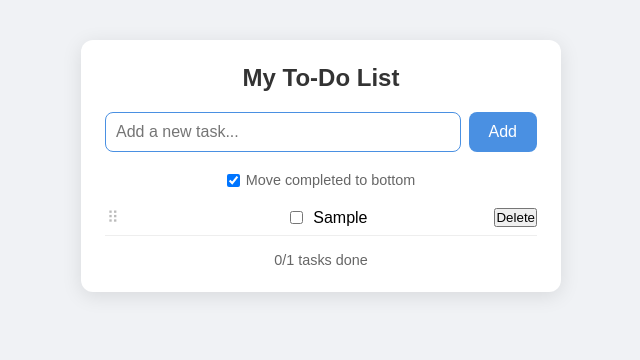
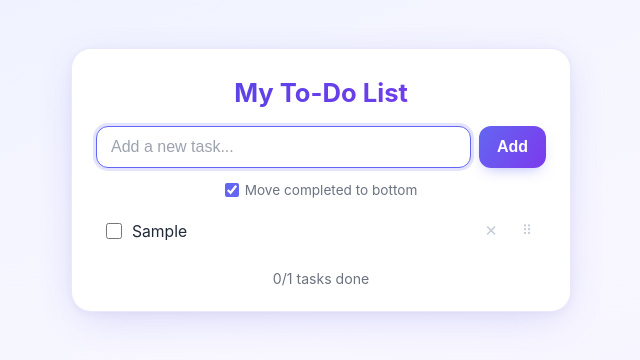
Before and after one commit to tabassumliya/todo-app, a plain HTML site: page index.html in a window 1280 px wide. Both pictures are taken after typing "Sample" into the empty fields and a click on the button "Add". Shown: the whole page, without its empty margins (319-959 px from the left). Drawn offline with Linux system fonts and the light colour scheme.

Commit message:
Use floating ghost for drag and modernize UI

```diff
--- a/app.js
+++ b/app.js
@@ -18,15 +18,17 @@ function displayTasks() {
   return tasks.filter((t) => !t.done).concat(tasks.filter((t) => t.done));
 }
 
-// ---- Drag & drop (pointer events, live reorder) -------------
-let dragState = null;   // { taskId, li, startY, moved }
+// ---- Drag & drop (floating ghost + live reorder) -------------
+let dragState = null;   // { taskId, li, ghost, startY, startTop, moved }
 
 function onHandleDown(event, taskId, li) {
   event.preventDefault();
   dragState = {
     taskId: taskId,
     li: li,
+    ghost: null,
     startY: event.clientY,
+    startTop: li.getBoundingClientRect().top,
     moved: false,
   };
   event.currentTarget.setPointerCapture(event.pointerId);
@@ -44,17 +46,29 @@ function onHandleMove(event) {
     dragState.moved = true;
     dragState.li.classList.add("dragging");
     document.body.classList.add("dragging-task");
+    dragState.ghost = makeGhost();
   }
 
-  // the grabbed row follows the pointer, but never leaves the list
+  // keep the floating ghost inside the list, following the pointer
   const listRect = list.getBoundingClientRect();
-  const maxDy = listRect.height - dragState.li.offsetTop - dragState.li.offsetHeight;
-  const minDy = -dragState.li.offsetTop;
-  const clamped = Math.min(Math.max(dy, minDy), maxDy);
-  dragState.li.style.transform = "translateY(" + clamped + "px)";
+  const maxTop = listRect.top + listRect.height - dragState.ghost.offsetHeight;
+  const top = Math.min(Math.max(dragState.startTop + dy, listRect.top), maxTop);
+  dragState.ghost.style.transform = "translateY(" + (top - dragState.startTop) + "px)";
 
-  // slide it past its neighbours while moving
   shuffleIntoPlace();
+}
+
+// A floating clone that follows the pointer while dragging.
+function makeGhost() {
+  const g = dragState.li.cloneNode(true);
+  g.classList.remove("dragging");
+  g.classList.add("ghost");
+  const rect = dragState.li.getBoundingClientRect();
+  g.style.width = rect.width + "px";
+  g.style.left = rect.left + "px";
+  g.style.top = rect.top + "px";
+  document.body.appendChild(g);
+  return g;
 }
 
 function onHandleUp() {
@@ -62,7 +76,9 @@ function onHandleUp() {
     return;
   }
   if (dragState.moved) {
-    dragState.li.style.transform = "";
+    if (dragState.ghost) {
+      dragState.ghost.remove();
+    }
     dragState.li.classList.remove("dragging");
     document.body.classList.remove("dragging-task");
     saveTasks();
@@ -76,13 +92,15 @@ function cancelDrag() {
   if (!dragState) {
     return;
   }
-  dragState.li.style.transform = "";
+  if (dragState.ghost) {
+    dragState.ghost.remove();
+  }
   dragState.li.classList.remove("dragging");
   document.body.classList.remove("dragging-task");
   dragState = null;
 }
 
-// Move the grabbed row so it sits around the row the pointer is over.
+// Move the held placeholder row so the visible rows reflow around it.
 function shuffleIntoPlace() {
   const li = dragState.li;
   const others = Array.from(list.querySelectorAll("li")).filter(
@@ -97,8 +115,8 @@ function shuffleIntoPlace() {
     candidates = others.filter((row) => !row.classList.contains("done"));
   }
 
-  const rect = li.getBoundingClientRect();
-  const mid = rect.top + rect.height / 2;
+  const gRect = dragState.ghost.getBoundingClientRect();
+  const mid = gRect.top + gRect.height / 2;
 
   for (const row of candidates) {
     const r = row.getBoundingClientRect();
@@ -150,7 +168,9 @@ function render() {
     span.textContent = task.title;
 
     const deleteBtn = document.createElement("button");
-    deleteBtn.textContent = "Delete";
+    deleteBtn.className = "delete";
+    deleteBtn.textContent = "✕";
+    deleteBtn.setAttribute("aria-label", "Delete task");
 
     // tick a checkbox -> flip that task's done value
     checkbox.addEventListener("change", function () {
@@ -180,10 +200,10 @@ function render() {
       handle.classList.add("pinned");
     }
 
-    li.appendChild(handle);
     li.appendChild(checkbox);
     li.appendChild(span);
     li.appendChild(deleteBtn);
+    li.appendChild(handle);
 
     list.appendChild(li);
   }
--- a/style.css
+++ b/style.css
@@ -5,131 +5,226 @@
 }
 
 body {
-  font-family: Arial, Helvetica, sans-serif;
-  background: #f0f2f5;
+  font-family: -apple-system, BlinkMacSystemFont, "Segoe UI", Roboto, Helvetica,
+    Arial, sans-serif;
+  background: linear-gradient(160deg, #eef2ff 0%, #f8f7ff 45%, #f3efff 100%);
   min-height: 100vh;
   display: flex;
   justify-content: center;
   align-items: flex-start;
-  padding: 40px 16px;
+  padding: 48px 16px;
+  color: #1f2937;
 }
 
 .app {
-  background: white;
-  border-radius: 12px;
-  padding: 24px;
+  background: #ffffff;
+  border-radius: 20px;
+  padding: 28px 24px 24px;
   width: 100%;
-  max-width: 480px;
-  box-shadow: 0 4px 20px rgba(0, 0, 0, 0.1);
+  max-width: 500px;
+  border: 1px solid rgba(99, 102, 241, 0.14);
+  box-shadow: 0 10px 40px -8px rgba(79, 70, 229, 0.2),
+    0 2px 8px rgba(0, 0, 0, 0.04);
 }
 
 h1 {
-  font-size: 1.5rem;
-  margin-bottom: 20px;
+  font-size: 1.6rem;
+  font-weight: 700;
+  margin-bottom: 18px;
   text-align: center;
-  color: #333;
+  background: linear-gradient(120deg, #4f46e5, #7c3aed);
+  -webkit-background-clip: text;
+  background-clip: text;
+  color: transparent;
 }
 
 .input-row {
   display: flex;
   gap: 8px;
-  margin-bottom: 20px;
+  margin-bottom: 14px;
 }
 
 #task-input {
   flex: 1;
-  padding: 10px;
+  padding: 11px 14px;
   font-size: 1rem;
-  border: 1px solid #ccc;
-  border-radius: 8px;
+  color: #111827;
+  background: #f9fafb;
+  border: 1px solid #e5e7eb;
+  border-radius: 12px;
+  transition: border-color 0.15s, box-shadow 0.15s, background 0.15s;
+}
+
+#task-input::placeholder {
+  color: #9ca3af;
 }
 
 #task-input:focus {
   outline: none;
-  border-color: #4a90e2;
+  background: #fff;
+  border-color: #6366f1;
+  box-shadow: 0 0 0 3px rgba(99, 102, 241, 0.18);
 }
 
 #add-btn {
-  padding: 10px 20px;
+  padding: 0 18px;
   font-size: 1rem;
-  background: #4a90e2;
-  color: white;
+  font-weight: 600;
+  color: #fff;
+  background: linear-gradient(120deg, #6366f1, #7c3aed);
   border: none;
-  border-radius: 8px;
+  border-radius: 12px;
   cursor: pointer;
+  box-shadow: 0 6px 14px -6px rgba(99, 102, 241, 0.5);
+  transition: transform 0.12s, box-shadow 0.12s;
 }
 
 #add-btn:hover {
-  background: #3a7bc8;
+  transform: translateY(-1px);
+  box-shadow: 0 8px 18px -6px rgba(99, 102, 241, 0.6);
+}
+
+#add-btn:active {
+  transform: translateY(0);
 }
 
 .controls {
   display: flex;
   justify-content: center;
-  margin-bottom: 12px;
+  margin-bottom: 8px;
 }
 
 .controls label {
   display: flex;
   align-items: center;
   gap: 6px;
-  font-size: 0.9rem;
-  color: #666;
+  font-size: 0.85rem;
+  color: #6b7280;
   cursor: pointer;
   user-select: none;
 }
 
+.controls input[type="checkbox"] {
+  width: 14px;
+  height: 14px;
+  accent-color: #6366f1;
+  cursor: pointer;
+}
+
 #task-list {
   list-style: none;
-  position: relative;
+  margin-top: 6px;
 }
 
 #task-list li {
   display: flex;
   align-items: center;
   gap: 10px;
-  padding: 8px 0;
-  border-bottom: 1px solid #eee;
+  padding: 12px 10px;
+  border-radius: 12px;
+  transition: background 0.15s;
+}
+
+#task-list li:hover {
+  background: #f8faff;
+}
+
+#task-list li input[type="checkbox"] {
+  width: 16px;
+  height: 16px;
+  flex: none;
+  accent-color: #6366f1;
+  cursor: pointer;
+}
+
+#task-list li span {
+  flex: 1;
+  font-size: 0.98rem;
+  color: #1f2937;
+  word-break: break-word;
+}
+
+#task-list li.done span {
+  text-decoration: line-through;
+  color: #9ca3af;
+}
+
+#task-list li .delete {
+  width: 26px;
+  height: 26px;
+  flex: none;
+  display: flex;
+  align-items: center;
+  justify-content: center;
+  font-size: 0.95rem;
+  line-height: 1;
+  color: #c4cbd7;
+  background: transparent;
+  border: none;
+  border-radius: 50%;
+  cursor: pointer;
+  transition: background 0.15s, color 0.15s;
+}
+
+#task-list li .delete:hover {
+  background: #fee2e2;
+  color: #dc2626;
 }
 
 #task-list li .drag-handle {
+  flex: none;
+  margin-left: 2px;
+  padding: 4px 6px;
+  font-size: 0.85rem;
+  letter-spacing: -2px;
+  line-height: 1;
+  color: #c4cbd7;
+  border-radius: 6px;
   cursor: grab;
-  color: #bbb;
-  font-size: 1rem;
-  line-height: 1;
-  padding: 0 2px;
   touch-action: none;
   user-select: none;
+  transition: color 0.15s, background 0.15s;
 }
 
-#task-list li .drag-handle.pinned {
+#task-list li .drag-handle:hover {
+  color: #6b7280;
+  background: #eef0f5;
+}
+
+#task-list li .drag-handle.pinned,
+#task-list li .drag-handle.pinned:hover {
   cursor: default;
-  color: #e5e5e5;
+  color: #e5e7eb;
+  background: transparent;
 }
 
 #task-list li.dragging {
-  opacity: 0.6;
-  background: #f7f9fc;
-  border-radius: 6px;
-  box-shadow: 0 2px 8px rgba(0, 0, 0, 0.12);
+  opacity: 0.4;
 }
 
 body.dragging-task {
   user-select: none;
 }
 
-#task-list li span {
-  flex: 1;
-}
-
-#task-list li.done span {
-  text-decoration: line-through;
-  color: #999;
+.ghost {
+  position: fixed;
+  z-index: 50;
+  display: flex;
+  align-items: center;
+  gap: 10px;
+  padding: 12px 10px;
+  background: #fff;
+  border: 1px solid rgba(99, 102, 241, 0.3);
+  border-radius: 12px;
+  box-shadow: 0 14px 30px -8px rgba(79, 70, 229, 0.35),
+    0 4px 10px rgba(0, 0, 0, 0.06);
+  opacity: 0.95;
+  pointer-events: none;
 }
 
 #counter {
-  margin-top: 16px;
-  font-size: 0.9rem;
-  color: #666;
+  margin-top: 14px;
+  font-size: 0.88rem;
+  color: #6b7280;
   text-align: center;
 }
```
